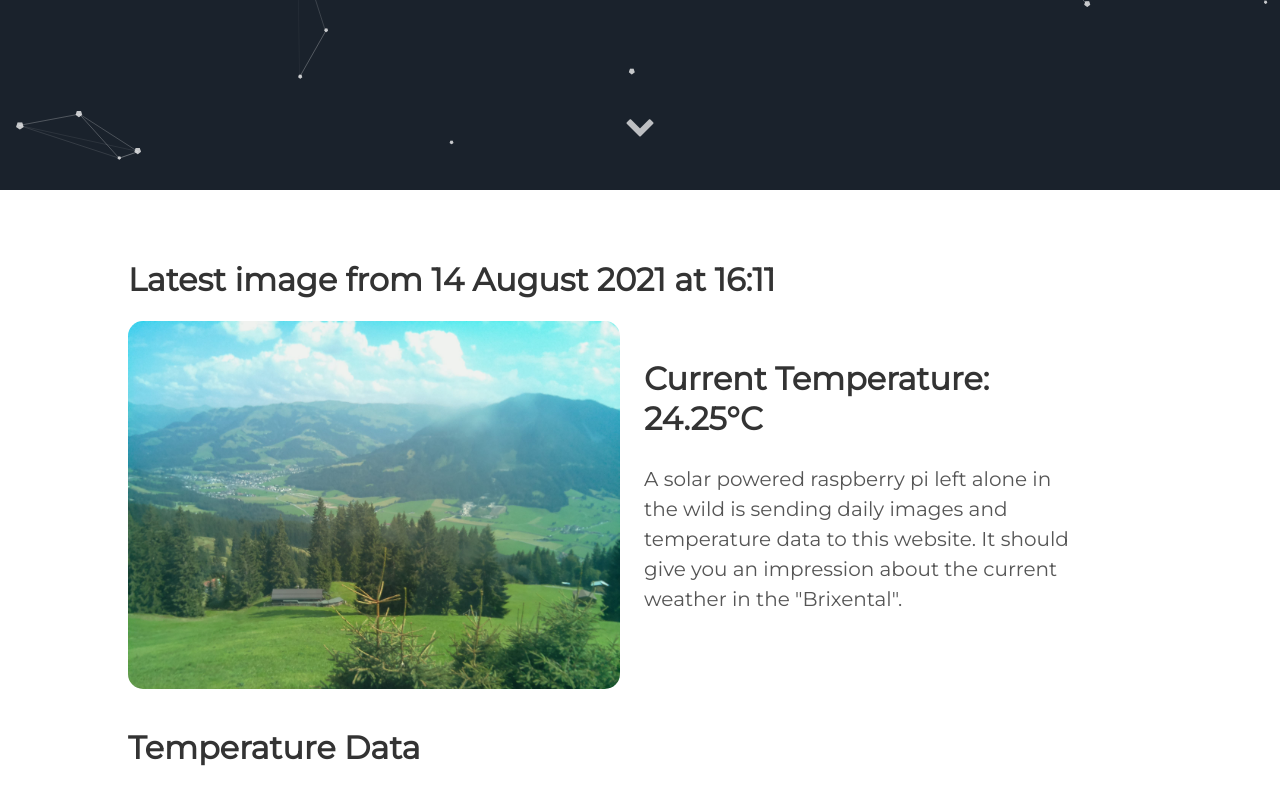
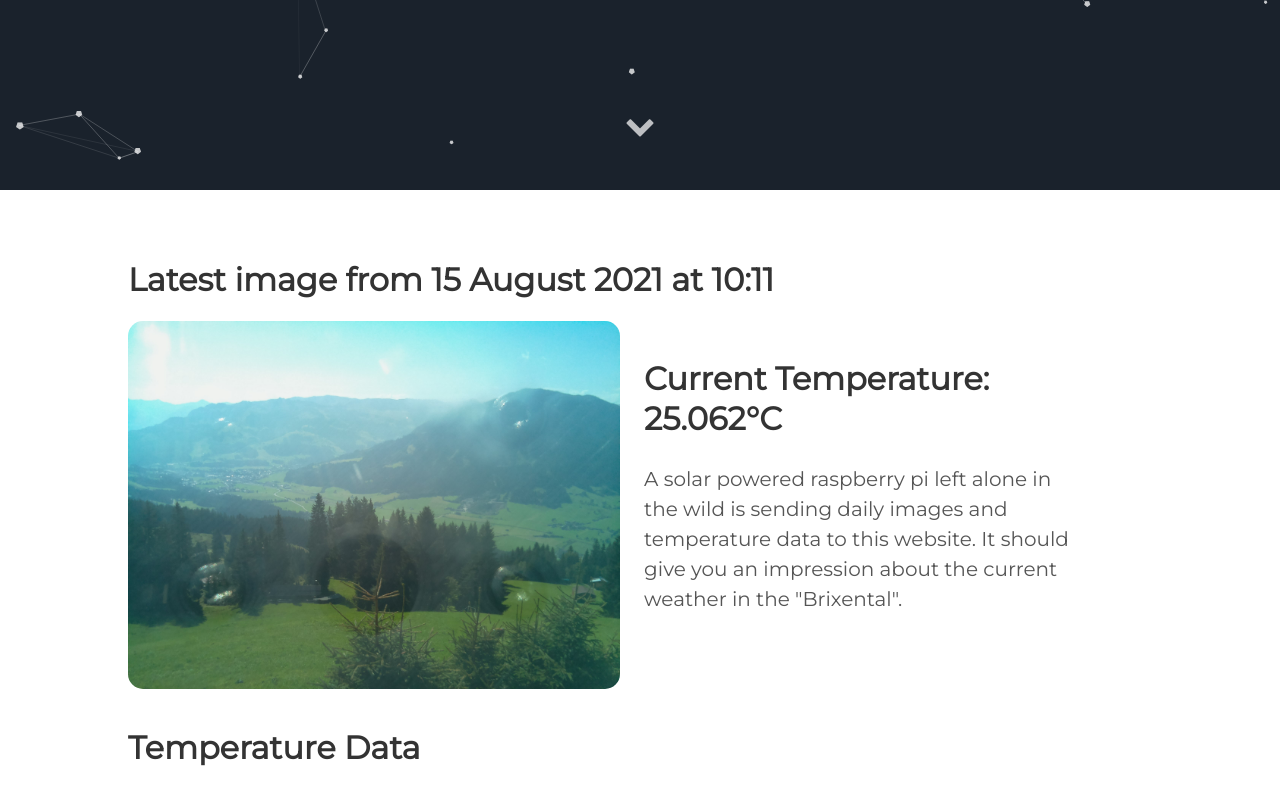
Before and after one commit to vektorious/vektorious.github.io, a Jekyll site: the page built from resources/huette.md, in a window 1280 px wide and 900 px high, scrolled down 710 px. Shown: the top 805 px of the window. Built offline with Jekyll 4.4.1, drawn with Linux system fonts in a browser that asks for light colours.

Commit message:
I'm a bot beep boop

```diff
--- a/resources/huette.md
+++ b/resources/huette.md
@@ -6,13 +6,13 @@ image: '/assets/img/'
 description: 'Live image from the Austrian alps'
 twitter_text: ' '
 ---
-## Latest image from 14 August 2021 at 16:11
+## Latest image from 15 August 2021 at 10:11
 <div class="huette">
   <div class="huette-image">
     <img src="{{ "/assets/img/huette.jpg" | prepend: site.baseurl }}">
   </div>
   <div class="huette-text">
-        <h2>Current Temperature: 24.25°C</h2>
+        <h2>Current Temperature: 25.062°C</h2>
         <p>A solar powered raspberry pi left alone in the wild is sending daily images and temperature data to this website. It should give you an impression about the current weather in the "Brixental".</p>
 
   </div>
```
Also changed, not shown: rpi-script/2021-08-15_101003.txt (renamed from rpi-script/2021-08-14_161000.txt, +5 -5 lines), rpi-script/huette.md (+2 -2 lines), assets/img/huette.jpg, assets/img/temp_plot.png, rpi-script/temp_plot.png, 1 other file.
